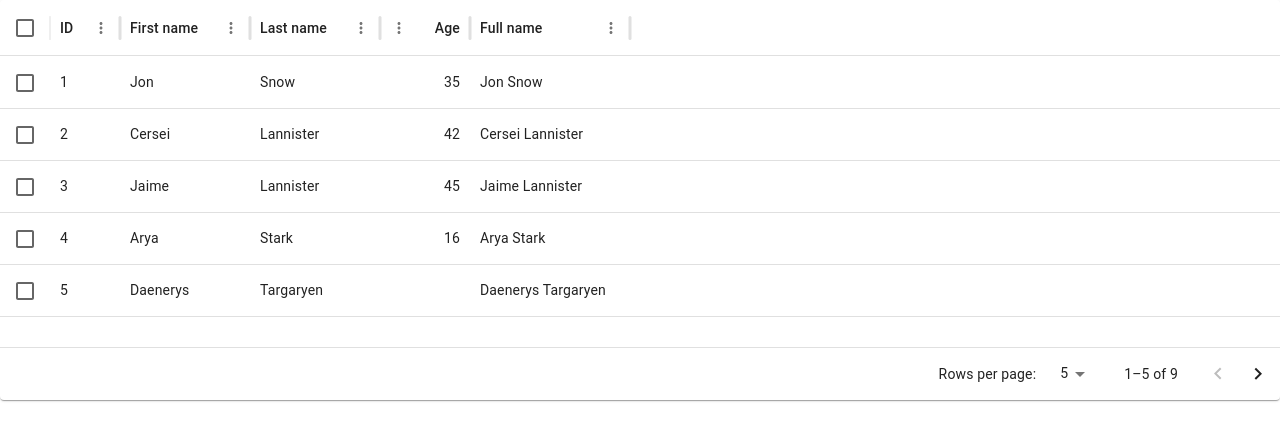
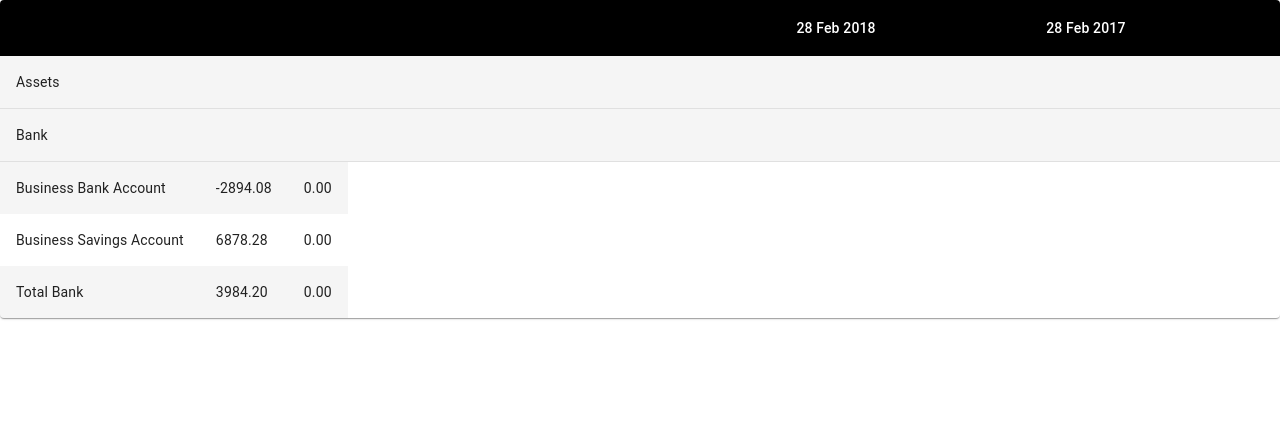
Before and after one commit to sanjayradadiya/code-drills-demo, a React (Create React App) app in the folder frontend/: page / in a window 1280 px wide. Shown: the top 440 px of the page. Built offline with nearby package versions, Linux system fonts and the light colour scheme.

Commit message:
feat: add dummy balance sheet table

```diff
--- a/frontend/src/App.tsx
+++ b/frontend/src/App.tsx
@@ -1,52 +1,152 @@
 import * as React from 'react';
-import { DataGrid, GridColDef } from '@mui/x-data-grid';
+import { styled } from '@mui/material/styles';
+import Table from '@mui/material/Table';
+import TableBody from '@mui/material/TableBody';
+import TableCell, { tableCellClasses } from '@mui/material/TableCell';
+import TableContainer from '@mui/material/TableContainer';
+import TableHead from '@mui/material/TableHead';
+import TableRow from '@mui/material/TableRow';
 import Paper from '@mui/material/Paper';
 
-const columns: GridColDef[] = [
-  { field: 'id', headerName: 'ID', width: 70 },
-  { field: 'firstName', headerName: 'First name', width: 130 },
-  { field: 'lastName', headerName: 'Last name', width: 130 },
-  {
-    field: 'age',
-    headerName: 'Age',
-    type: 'number',
-    width: 90,
+const StyledTableCell = styled(TableCell)(({ theme }) => ({
+  [`&.${tableCellClasses.head}`]: {
+    backgroundColor: theme.palette.common.black,
+    color: theme.palette.common.white,
   },
-  {
-    field: 'fullName',
-    headerName: 'Full name',
-    description: 'This column has a value getter and is not sortable.',
-    sortable: false,
-    width: 160,
-    valueGetter: (value, row) => `${row.firstName || ''} ${row.lastName || ''}`,
+  [`&.${tableCellClasses.body}`]: {
+    fontSize: 14,
   },
-];
+}));
 
-const rows = [
-  { id: 1, lastName: 'Snow', firstName: 'Jon', age: 35 },
-  { id: 2, lastName: 'Lannister', firstName: 'Cersei', age: 42 },
-  { id: 3, lastName: 'Lannister', firstName: 'Jaime', age: 45 },
-  { id: 4, lastName: 'Stark', firstName: 'Arya', age: 16 },
-  { id: 5, lastName: 'Targaryen', firstName: 'Daenerys', age: null },
-  { id: 6, lastName: 'Melisandre', firstName: null, age: 150 },
-  { id: 7, lastName: 'Clifford', firstName: 'Ferrara', age: 44 },
-  { id: 8, lastName: 'Frances', firstName: 'Rossini', age: 36 },
-  { id: 9, lastName: 'Roxie', firstName: 'Harvey', age: 65 },
-];
+const StyledTableRow = styled(TableRow)(({ theme }) => ({
+  '&:nth-of-type(odd)': {
+    backgroundColor: theme.palette.action.hover,
+  },
+  // hide last border
+  '&:last-child td, &:last-child th': {
+    border: 0,
+  },
+}));
 
-const paginationModel = { page: 0, pageSize: 5 };
+const BalanceSheetTable = ({ data }: { data: any }) => {
+  const rows = data.Reports[0].Rows;
+  const headerRow = rows?.filter((row: any) => row.RowType === 'Header');
+  const headers = headerRow[0]?.Cells?.map((item: any, index: number) => ({
+    field: `header-cell-${index}`,
+    headerName: item?.Value,
+  }));
+
+  return (
+    <>
+      <TableContainer component={Paper}>
+        <Table sx={{ minWidth: 700 }} aria-label="customized table">
+          <TableHead>
+            <StyledTableRow>
+              {headers?.map((header: any) => {
+                return <StyledTableCell>{header.headerName}</StyledTableCell>;
+              })}
+            </StyledTableRow>
+          </TableHead>
+          <TableBody>
+            {rows.map((row: any) => {
+              if (row.RowType === 'Section' && row.Title) {
+                return (
+                  <>
+                    <StyledTableRow>
+                      {row?.Title ? <StyledTableCell colSpan={3}>{row.Title}</StyledTableCell> : <></>}
+                    </StyledTableRow>
+                    <StyledTableRow>
+                      {row?.Rows?.length ? (
+                        row.Rows.map((nestedRow: any, index: number) => (
+                          <>
+                            <StyledTableRow key={`cell-${index}`}>
+                            {nestedRow.Cells.map((cell: any, index: number) => (
+                              <StyledTableCell colSpan={3} key={`nested-cell-${index}`}>
+                                {cell.Value}
+                              </StyledTableCell>
+                            ))}
+                            </StyledTableRow>
+                          </>
+                        ))
+                      ) : (
+                        <></>
+                      )}
+                    </StyledTableRow>
+                  </>
+                );
+              }
+
+              <></>;
+            })}
+          </TableBody>
+        </Table>
+      </TableContainer>
+    </>
+  );
+};
+
+// Sample data passed to the component as props
+const data = {
+  Reports: [
+    {
+      ReportID: 'BalanceSheet',
+      ReportName: 'Balance Sheet',
+      ReportType: 'BalanceSheet',
+      ReportTitles: [
+        'Balance Sheet',
+        'Demo Company (AU)',
+        'As at 28 February 2018',
+      ],
+      ReportDate: '23 February 2018',
+      UpdatedDateUTC: '/Date(1519358515899)/',
+      Rows: [
+        {
+          RowType: 'Header',
+          Cells: [
+            { Value: '' },
+            { Value: '28 Feb 2018' },
+            { Value: '28 Feb 2017' },
+          ],
+        },
+        {
+          RowType: 'Section',
+          Title: 'Assets',
+        },
+        {
+          RowType: 'Section',
+          Title: 'Bank',
+          Rows: [
+            {
+              RowType: 'Row',
+              Cells: [
+                { Value: 'Business Bank Account' },
+                { Value: '-2894.08' },
+                { Value: '0.00' },
+              ],
+            },
+            {
+              RowType: 'Row',
+              Cells: [
+                { Value: 'Business Savings Account' },
+                { Value: '6878.28' },
+                { Value: '0.00' },
+              ],
+            },
+            {
+              RowType: 'SummaryRow',
+              Cells: [
+                { Value: 'Total Bank' },
+                { Value: '3984.20' },
+                { Value: '0.00' },
+              ],
+            },
+          ],
+        },
+      ],
+    },
+  ],
+};
 
 export default function App() {
-  return (
-    <Paper sx={{ height: 400, width: '100%' }}>
-      <DataGrid
-        rows={rows}
-        columns={columns}
-        initialState={{ pagination: { paginationModel } }}
-        pageSizeOptions={[5, 10]}
-        checkboxSelection
-        sx={{ border: 0 }}
-      />
-    </Paper>
-  );
+  return <BalanceSheetTable data={data} />;
 }
```
